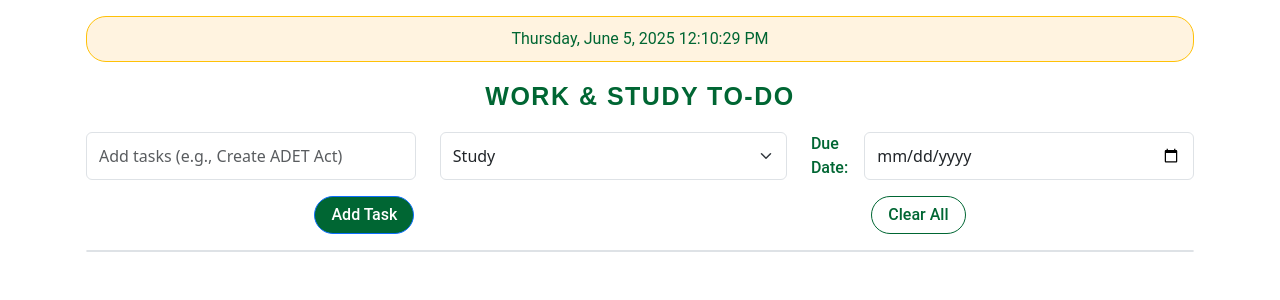
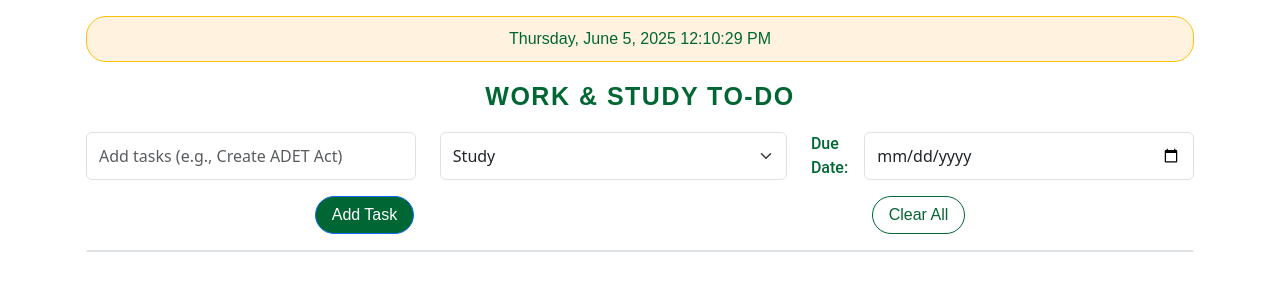
Before and after one commit to kissyaguilar/kissyaguilar.github.io, a PHP site: page /ADET/A07/toDoList.html in a window 1280 px wide. Shown: the top 300 px of the page. Run offline with PHP 8.4, Linux system fonts and the light colour scheme.

```diff
--- a/ADET/A07/shared/style.css
+++ b/ADET/A07/shared/style.css
@@ -3,7 +3,7 @@
 }
 
 .todo-date {
-    font-family: 'Roboto', serif;
+    font-family: 'Poppins', sans-serif;
     font-size: 16px;
     color: #006633;
     background: #FFF3E0;
@@ -35,9 +35,9 @@
 }
 
 .add-btn {
+    font-family: 'Poppins', sans-serif;
     background: #006633;
     border-radius: 20px;
-    font-family: 'Roboto', serif;
     font-weight: 500;
 }
 
@@ -47,10 +47,10 @@
 }
 
 .clear-btn {
+    font-family: 'Poppins', sans-serif;
     color: #006633;
     border-color: #006633;
     background: transparent;
-    font-family: 'Roboto', serif;
     font-weight: 500;
     border-radius: 20px;
 
--- a/ADET/A07/toDoList.html
+++ b/ADET/A07/toDoList.html
@@ -31,7 +31,6 @@
             <button class="clear-btn btn btn-outline-primary px-3" id="clearBtn">Clear All</button>
         </div>
         <ul class="todo-list list-group" id="todoList"></ul>
-        <div class="chibi-decor position-absolute bottom-0 end-0"></div>
     </div>
     <script src="https://cdn.jsdelivr.net/npm/bootstrap@5.3.3/dist/js/bootstrap.bundle.min.js"
         integrity="sha384-YvpcrYf0tY3lHB60NNkmXc5s9fDVZLESaAA55NDzOxhy9GkcIdslK1eN7N6jIeHz"
```
